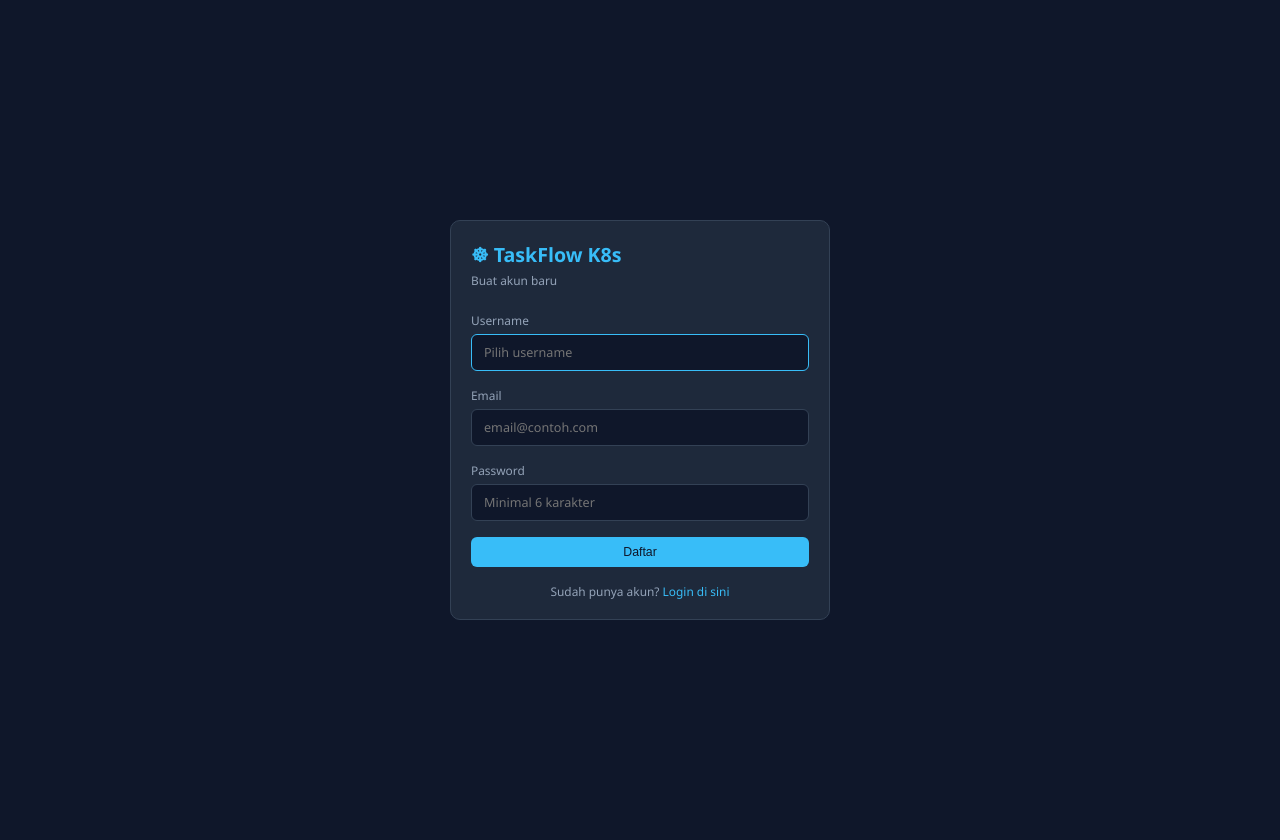
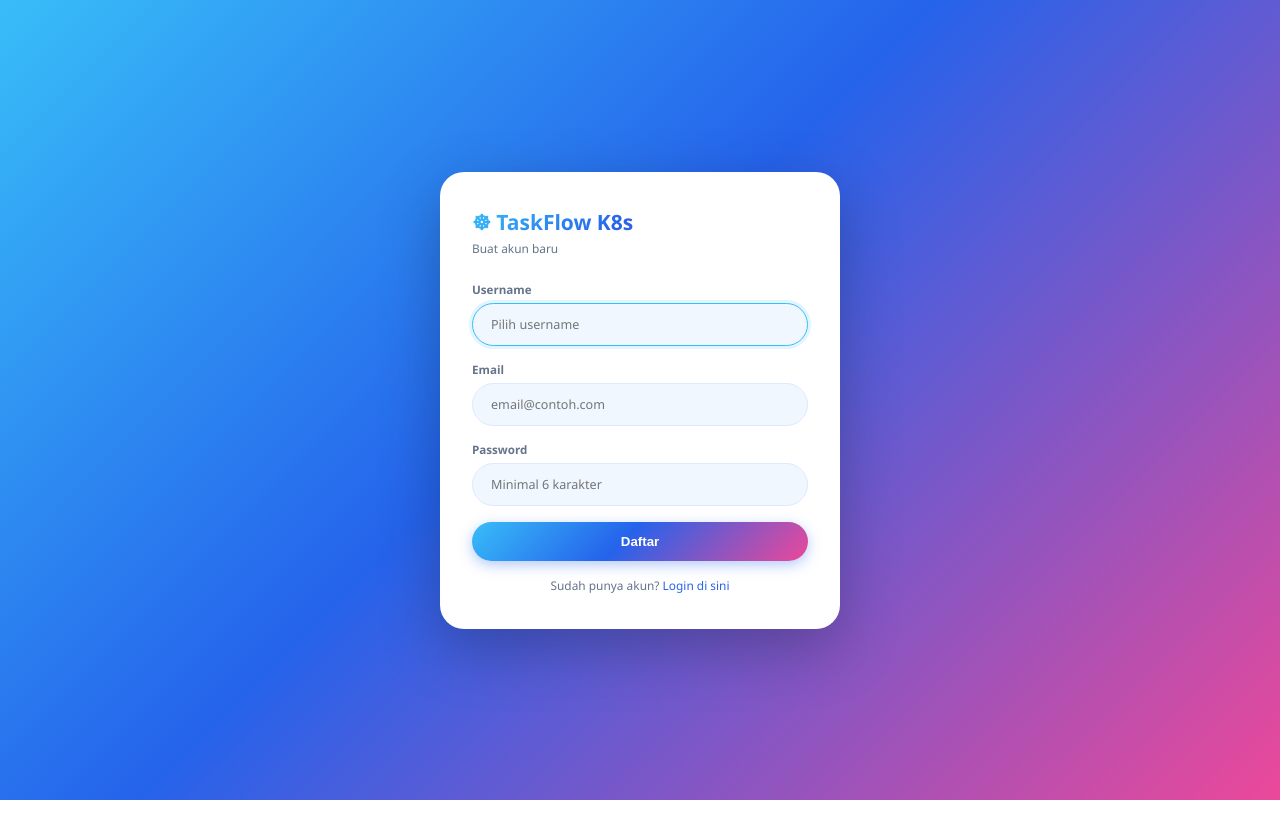
Before and after one commit to atikarr/taskflow-k8s, a Python web app: template app/templates/register.html in a window 1280 px wide. After the commit the page ends 800 px from the top, so only its background shows below. Run offline with Jinja, Linux system fonts and the light colour scheme; the template is opened without the code that fills it, so the values that code supplies are empty.

Commit message:
Redesign UI: bright blue theme with white surfaces and pink gradient accents

```diff
--- a/app/static/style.css
+++ b/app/static/style.css
@@ -1,172 +1,301 @@
-:root, [data-theme="dark"] {
-  --bg: #0f172a;
-  --surface: #1e293b;
-  --surface2: #0f172a;
-  --border: #334155;
+/* ===== TaskFlow K8s — Bright Blue / White / Pink Gradient Theme ===== */
+
+:root, [data-theme="light"] {
+  --bg: #eff6ff;
+  --bg-gradient: linear-gradient(135deg, #dbeafe 0%, #eff6ff 45%, #fce7f3 100%);
+  --surface: #ffffff;
+  --surface2: #f0f7ff;
+  --border: #dbeafe;
+  --text: #1e293b;
+  --muted: #64748b;
+  --blue: #2563eb;
+  --blue-bright: #38bdf8;
+  --pink: #ec4899;
+  --green: #10b981;
+  --yellow: #f59e0b;
+  --red: #ef4444;
+  --purple: #8b5cf6;
+  --col-bg: rgba(255,255,255,0.65);
+  --shadow: rgba(37, 99, 235, 0.10);
+  --shadow-strong: rgba(37, 99, 235, 0.18);
+  --grad: linear-gradient(135deg, #38bdf8 0%, #2563eb 45%, #ec4899 100%);
+  --grad-soft: linear-gradient(135deg, rgba(56,189,248,0.12), rgba(236,72,153,0.10));
+  --nav-text: #ffffff;
+}
+
+[data-theme="dark"] {
+  --bg: #0b1224;
+  --bg-gradient: linear-gradient(135deg, #0b1740 0%, #0b1224 55%, #2a0f24 100%);
+  --surface: #131c33;
+  --surface2: #0e1730;
+  --border: #223055;
   --text: #e2e8f0;
-  --muted: #94a3b8;
+  --muted: #8fa3c4;
   --blue: #38bdf8;
-  --green: #4ade80;
+  --blue-bright: #38bdf8;
+  --pink: #f472b6;
+  --green: #34d399;
   --yellow: #fbbf24;
   --red: #f87171;
-  --purple: #c084fc;
-  --col-bg: #16213a;
-  --shadow: rgba(0,0,0,0.4);
-}
-
-[data-theme="light"] {
-  --bg: #f1f5f9;
-  --surface: #ffffff;
-  --surface2: #f8fafc;
-  --border: #cbd5e1;
-  --text: #0f172a;
-  --muted: #64748b;
-  --blue: #0284c7;
-  --green: #16a34a;
-  --yellow: #ca8a04;
-  --red: #dc2626;
-  --purple: #9333ea;
-  --col-bg: #e2e8f0;
-  --shadow: rgba(0,0,0,0.08);
+  --purple: #a78bfa;
+  --col-bg: rgba(19,28,51,0.65);
+  --shadow: rgba(0,0,0,0.35);
+  --shadow-strong: rgba(0,0,0,0.5);
+  --grad: linear-gradient(135deg, #38bdf8 0%, #2563eb 45%, #ec4899 100%);
+  --grad-soft: linear-gradient(135deg, rgba(56,189,248,0.10), rgba(236,72,153,0.08));
+  --nav-text: #ffffff;
 }
 
 * { box-sizing: border-box; margin: 0; padding: 0; }
-body { background: var(--bg); color: var(--text); font-family: 'Segoe UI', sans-serif; font-size: 14px; min-height: 100vh; transition: background 0.2s, color 0.2s; }
+body {
+  background: var(--bg);
+  background-image: var(--bg-gradient);
+  background-attachment: fixed;
+  color: var(--text);
+  font-family: 'Segoe UI', system-ui, sans-serif;
+  font-size: 14px;
+  min-height: 100vh;
+  transition: color 0.2s;
+}
 
 a { color: var(--blue); text-decoration: none; }
 a:hover { text-decoration: underline; }
 
-/* NAV */
-nav { background: var(--surface); border-bottom: 1px solid var(--border); padding: 12px 24px; display: flex; align-items: center; justify-content: space-between; flex-wrap: wrap; gap: 8px; }
-.nav-brand { font-weight: bold; color: var(--blue); font-size: 1.1em; }
-.nav-links { display: flex; gap: 16px; align-items: center; flex-wrap: wrap; }
-.nav-links a { color: var(--muted); font-size: 0.9em; }
-.nav-links a:hover { color: var(--text); }
-.nav-user { color: var(--muted); font-size: 0.85em; }
+/* ===== NAV — gradient seperti header mockup ===== */
+nav {
+  background: var(--grad);
+  padding: 14px 26px;
+  display: flex; align-items: center; justify-content: space-between;
+  flex-wrap: wrap; gap: 8px;
+  box-shadow: 0 4px 18px var(--shadow-strong);
+  position: sticky; top: 0; z-index: 50;
+}
+.nav-brand { font-weight: 800; color: var(--nav-text); font-size: 1.15em; letter-spacing: 0.3px; }
+.nav-links { display: flex; gap: 6px; align-items: center; flex-wrap: wrap; }
+.nav-links a {
+  color: rgba(255,255,255,0.92); font-size: 0.88em; font-weight: 500;
+  padding: 7px 14px; border-radius: 20px; transition: background 0.15s;
+}
+.nav-links a:hover { background: rgba(255,255,255,0.18); text-decoration: none; color: #fff; }
+.nav-user {
+  color: #fff; font-size: 0.85em; background: rgba(255,255,255,0.18);
+  padding: 6px 14px; border-radius: 20px;
+}
 
-.theme-toggle { background: var(--surface2); border: 1px solid var(--border); border-radius: 20px; padding: 5px 12px; cursor: pointer; color: var(--text); font-size: 0.85em; }
-.theme-toggle:hover { border-color: var(--blue); }
+.theme-toggle {
+  background: rgba(255,255,255,0.18); border: none; border-radius: 20px;
+  padding: 6px 13px; cursor: pointer; color: #fff; font-size: 0.9em;
+}
+.theme-toggle:hover { background: rgba(255,255,255,0.3); }
 
-/* LAYOUT */
-.container { max-width: 1280px; margin: 0 auto; padding: 20px 16px; }
+/* ===== LAYOUT ===== */
+.container { max-width: 1280px; margin: 0 auto; padding: 22px 18px; }
 
-/* CARDS */
-.card { background: var(--surface); border: 1px solid var(--border); border-radius: 10px; padding: 20px; }
+/* ===== CARDS ===== */
+.card {
+  background: var(--surface); border: 1px solid var(--border);
+  border-radius: 18px; padding: 24px;
+  box-shadow: 0 6px 24px var(--shadow);
+}
 
-/* TOOLBAR (search + filters) */
+/* ===== TOOLBAR ===== */
 .toolbar { display: flex; gap: 10px; margin-bottom: 18px; flex-wrap: wrap; align-items: center; }
 .search-box { flex: 1; min-width: 200px; position: relative; }
-.search-box input { padding-left: 34px; }
-.search-box::before { content: '🔍'; position: absolute; left: 10px; top: 50%; transform: translateY(-50%); font-size: 0.85em; opacity: 0.6; }
-.toolbar select { width: auto; min-width: 140px; }
+.search-box input { padding-left: 38px; }
+.search-box::before {
+  content: '🔍'; position: absolute; left: 13px; top: 50%;
+  transform: translateY(-50%); font-size: 0.85em; opacity: 0.55; z-index: 1;
+}
+.toolbar select { width: auto; min-width: 150px; }
 
-/* STATS ROW */
-.stats-grid { display: grid; grid-template-columns: repeat(4, 1fr); gap: 12px; margin-bottom: 18px; }
-.stat-card { background: var(--surface); border: 1px solid var(--border); border-radius: 8px; padding: 14px; text-align: center; }
-.stat-num { font-size: 1.8em; font-weight: bold; }
-.stat-label { color: var(--muted); font-size: 0.78em; margin-top: 2px; }
+/* ===== STATS ===== */
+.stats-grid { display: grid; grid-template-columns: repeat(4, 1fr); gap: 14px; margin-bottom: 18px; }
+.stat-card {
+  background: var(--surface); border: none; border-radius: 16px;
+  padding: 18px 14px; text-align: center;
+  box-shadow: 0 4px 16px var(--shadow);
+  position: relative; overflow: hidden;
+}
+.stat-card::before {
+  content: ''; position: absolute; top: 0; left: 0; right: 0; height: 4px;
+  background: var(--grad);
+}
+.stat-num { font-size: 1.9em; font-weight: 800; }
+.stat-label { color: var(--muted); font-size: 0.78em; margin-top: 3px; font-weight: 500; }
 
-/* CHARTS */
-.charts-row { display: grid; grid-template-columns: 1fr 1fr 1fr; gap: 12px; margin-bottom: 20px; }
-.chart-card { background: var(--surface); border: 1px solid var(--border); border-radius: 10px; padding: 14px; }
-.chart-card h4 { font-size: 0.85em; color: var(--muted); margin-bottom: 8px; text-align: center; }
+/* ===== CHARTS ===== */
+.charts-row { display: grid; grid-template-columns: 1fr 1fr 1fr; gap: 14px; margin-bottom: 22px; }
+.chart-card {
+  background: var(--surface); border: none; border-radius: 16px;
+  padding: 16px; box-shadow: 0 4px 16px var(--shadow);
+}
+.chart-card h4 { font-size: 0.85em; color: var(--muted); margin-bottom: 10px; text-align: center; font-weight: 600; }
 .chart-wrap { position: relative; height: 180px; }
 
-/* ===== KANBAN BOARD ===== */
-.kanban { display: grid; grid-template-columns: repeat(3, 1fr); gap: 14px; align-items: start; }
-.kanban-col { background: var(--col-bg); border-radius: 10px; padding: 12px; min-height: 300px; transition: background 0.15s, outline 0.15s; }
-.kanban-col.drag-over { outline: 2px dashed var(--blue); outline-offset: -4px; }
-.kanban-col-header { display: flex; justify-content: space-between; align-items: center; margin-bottom: 12px; padding: 0 4px; }
-.kanban-col-title { font-weight: 600; font-size: 0.9em; }
-.kanban-count { background: var(--surface); border-radius: 10px; padding: 2px 10px; font-size: 0.78em; color: var(--muted); }
+/* ===== KANBAN ===== */
+.kanban { display: grid; grid-template-columns: repeat(3, 1fr); gap: 16px; align-items: start; }
+.kanban-col {
+  background: var(--col-bg); backdrop-filter: blur(8px);
+  border: 1px solid var(--border);
+  border-radius: 18px; padding: 14px; min-height: 300px;
+  transition: outline 0.15s;
+}
+.kanban-col.drag-over { outline: 2px dashed var(--blue-bright); outline-offset: -4px; }
+.kanban-col-header { display: flex; justify-content: space-between; align-items: center; margin-bottom: 14px; padding: 0 4px; }
+.kanban-col-title { font-weight: 700; font-size: 0.92em; }
+.kanban-count {
+  background: var(--grad); color: #fff;
+  border-radius: 12px; padding: 3px 12px; font-size: 0.78em; font-weight: 600;
+}
 
 .kanban-col[data-status="todo"] .kanban-col-title { color: var(--blue); }
 .kanban-col[data-status="in_progress"] .kanban-col-title { color: var(--yellow); }
 .kanban-col[data-status="done"] .kanban-col-title { color: var(--green); }
 
-.kanban-cards { display: flex; flex-direction: column; gap: 10px; min-height: 200px; }
+.kanban-cards { display: flex; flex-direction: column; gap: 12px; min-height: 200px; }
 
-.kanban-card { background: var(--surface); border: 1px solid var(--border); border-radius: 8px; padding: 12px; cursor: grab; box-shadow: 0 1px 3px var(--shadow); transition: transform 0.1s, box-shadow 0.1s; }
-.kanban-card:hover { transform: translateY(-2px); box-shadow: 0 4px 10px var(--shadow); }
+.kanban-card {
+  background: var(--surface); border: none;
+  border-radius: 14px; padding: 15px; cursor: grab;
+  box-shadow: 0 3px 12px var(--shadow);
+  transition: transform 0.12s, box-shadow 0.12s;
+}
+.kanban-card:hover { transform: translateY(-3px); box-shadow: 0 8px 20px var(--shadow-strong); }
 .kanban-card.dragging { opacity: 0.5; cursor: grabbing; }
-.kanban-card.overdue { border-left: 3px solid var(--red); }
+.kanban-card.overdue { border-left: 4px solid var(--red); }
 
-.kc-title { font-weight: 600; font-size: 0.92em; margin-bottom: 6px; }
-.kc-desc { color: var(--muted); font-size: 0.8em; margin-bottom: 8px; line-height: 1.4; }
+.kc-title { font-weight: 700; font-size: 0.93em; margin-bottom: 6px; }
+.kc-desc { color: var(--muted); font-size: 0.8em; margin-bottom: 8px; line-height: 1.45; }
 .kc-meta { display: flex; gap: 6px; flex-wrap: wrap; align-items: center; }
-.kc-footer { display: flex; justify-content: space-between; align-items: center; margin-top: 10px; padding-top: 8px; border-top: 1px solid var(--border); }
-.kc-actions { display: flex; gap: 8px; }
-.kc-actions a, .kc-actions button { font-size: 0.75em; background: none; border: none; cursor: pointer; padding: 0; }
+.kc-footer {
+  display: flex; justify-content: space-between; align-items: center;
+  margin-top: 12px; padding-top: 10px; border-top: 1px solid var(--border);
+}
+.kc-actions { display: flex; gap: 10px; }
+.kc-actions a, .kc-actions button { font-size: 0.78em; background: none; border: none; cursor: pointer; padding: 0; font-weight: 600; }
 .kc-actions .edit-link { color: var(--blue); }
 .kc-actions .del-btn { color: var(--red); }
-.kc-comments { color: var(--muted); font-size: 0.75em; cursor: pointer; }
-.kc-comments:hover { color: var(--blue); }
+.kc-comments { color: var(--muted); font-size: 0.78em; cursor: pointer; font-weight: 500; }
+.kc-comments:hover { color: var(--pink); }
 
-/* BADGES */
-.badge { display: inline-block; padding: 2px 8px; border-radius: 4px; font-size: 0.72em; font-weight: 600; }
-.badge-high { background: rgba(239,68,68,0.15); color: var(--red); }
-.badge-medium { background: rgba(251,191,36,0.15); color: var(--yellow); }
-.badge-low { background: rgba(148,163,184,0.15); color: var(--muted); }
-.badge-course { background: rgba(168,85,247,0.15); color: var(--purple); }
-.badge-overdue { background: rgba(239,68,68,0.2); color: var(--red); }
+/* ===== BADGES ===== */
+.badge { display: inline-block; padding: 3px 10px; border-radius: 12px; font-size: 0.72em; font-weight: 700; }
+.badge-high { background: rgba(239,68,68,0.12); color: var(--red); }
+.badge-medium { background: rgba(245,158,11,0.14); color: var(--yellow); }
+.badge-low { background: rgba(100,116,139,0.12); color: var(--muted); }
+.badge-course { background: var(--grad-soft); color: var(--purple); }
+.badge-overdue { background: rgba(239,68,68,0.16); color: var(--red); }
 .deadline-chip { font-size: 0.72em; color: var(--muted); }
-.deadline-chip.near { color: var(--yellow); font-weight: 600; }
-.deadline-chip.overdue { color: var(--red); font-weight: 600; }
+.deadline-chip.near { color: var(--yellow); font-weight: 700; }
+.deadline-chip.overdue { color: var(--red); font-weight: 700; }
 
-/* BUTTONS */
-.btn { display: inline-block; padding: 8px 16px; border-radius: 6px; border: none; cursor: pointer; font-size: 0.88em; font-weight: 500; transition: opacity 0.15s; text-decoration: none; }
-.btn:hover { opacity: 0.85; text-decoration: none; }
-.btn-primary { background: var(--blue); color: #fff; }
-[data-theme="dark"] .btn-primary { color: #0f172a; }
-.btn-danger { background: rgba(239,68,68,0.15); color: var(--red); }
-.btn-secondary { background: var(--surface); border: 1px solid var(--border); color: var(--text); }
-.btn-sm { padding: 4px 10px; font-size: 0.8em; }
+/* ===== BUTTONS ===== */
+.btn {
+  display: inline-block; padding: 10px 20px; border-radius: 24px;
+  border: none; cursor: pointer; font-size: 0.88em; font-weight: 600;
+  transition: transform 0.12s, box-shadow 0.12s, opacity 0.15s;
+  text-decoration: none;
+}
+.btn:hover { transform: translateY(-1px); text-decoration: none; opacity: 0.95; }
+.btn-primary {
+  background: var(--grad); color: #fff;
+  box-shadow: 0 4px 14px rgba(37, 99, 235, 0.35);
+}
+.btn-primary:hover { box-shadow: 0 6px 18px rgba(236, 72, 153, 0.35); }
+.btn-danger { background: rgba(239,68,68,0.12); color: var(--red); }
+.btn-secondary { background: var(--surface); border: 1.5px solid var(--border); color: var(--text); }
+.btn-sm { padding: 6px 14px; font-size: 0.8em; }
 
-/* FORMS */
+/* ===== FORMS — rounded pill seperti mockup ===== */
 .form-group { margin-bottom: 16px; }
-label { display: block; color: var(--muted); font-size: 0.85em; margin-bottom: 6px; }
-input, textarea, select { width: 100%; padding: 9px 12px; background: var(--surface2); border: 1px solid var(--border); border-radius: 6px; color: var(--text); font-size: 0.9em; outline: none; font-family: inherit; }
-input:focus, textarea:focus, select:focus { border-color: var(--blue); }
-textarea { min-height: 80px; resize: vertical; }
+label { display: block; color: var(--muted); font-size: 0.83em; margin-bottom: 6px; font-weight: 600; }
+input, textarea, select {
+  width: 100%; padding: 11px 16px;
+  background: var(--surface2); border: 1.5px solid var(--border);
+  border-radius: 12px; color: var(--text); font-size: 0.9em;
+  outline: none; font-family: inherit;
+  transition: border-color 0.15s, box-shadow 0.15s;
+}
+input:focus, textarea:focus, select:focus {
+  border-color: var(--blue-bright);
+  box-shadow: 0 0 0 3px rgba(56,189,248,0.15);
+}
+textarea { min-height: 80px; resize: vertical; border-radius: 14px; }
 
-/* AUTH */
-.auth-container { min-height: 100vh; display: flex; align-items: center; justify-content: center; padding: 20px; }
-.auth-card { width: 100%; max-width: 380px; }
-.auth-title { font-size: 1.4em; color: var(--blue); margin-bottom: 4px; }
-.auth-subtitle { color: var(--muted); font-size: 0.85em; margin-bottom: 24px; }
+/* ===== AUTH — full gradient seperti mockup login ===== */
+.auth-container {
+  min-height: 100vh; display: flex; align-items: center; justify-content: center;
+  padding: 20px;
+  background: var(--grad);
+  margin: -22px -18px;
+}
+.auth-card {
+  width: 100%; max-width: 400px;
+  border-radius: 24px; padding: 36px 32px;
+  box-shadow: 0 20px 60px rgba(0,0,0,0.25);
+  border: none;
+}
+.auth-title {
+  font-size: 1.5em; font-weight: 800; margin-bottom: 4px;
+  background: var(--grad);
+  -webkit-background-clip: text; background-clip: text;
+  -webkit-text-fill-color: transparent;
+}
+.auth-subtitle { color: var(--muted); font-size: 0.85em; margin-bottom: 26px; }
+.auth-card input { border-radius: 24px; padding: 12px 18px; }
+.auth-card .btn { width: 100%; padding: 12px; font-size: 0.95em; }
 
-/* ALERTS */
-.alert { padding: 10px 14px; border-radius: 6px; margin-bottom: 14px; font-size: 0.88em; }
-.alert-success { background: rgba(74,222,128,0.12); color: var(--green); border: 1px solid rgba(74,222,128,0.3); }
-.alert-error { background: rgba(239,68,68,0.12); color: var(--red); border: 1px solid rgba(239,68,68,0.3); }
+/* ===== ALERTS ===== */
+.alert { padding: 11px 16px; border-radius: 12px; margin-bottom: 14px; font-size: 0.88em; font-weight: 500; }
+.alert-success { background: rgba(16,185,129,0.12); color: var(--green); border: 1px solid rgba(16,185,129,0.25); }
+.alert-error { background: rgba(239,68,68,0.10); color: var(--red); border: 1px solid rgba(239,68,68,0.25); }
 
-/* HEADER */
+/* ===== HEADER ===== */
 .page-header { display: flex; justify-content: space-between; align-items: center; margin-bottom: 16px; flex-wrap: wrap; gap: 10px; }
-.page-title { font-size: 1.15em; font-weight: bold; }
+.page-title { font-size: 1.2em; font-weight: 800; }
 
-/* EMPTY */
-.empty-col { text-align: center; color: var(--muted); font-size: 0.8em; padding: 24px 8px; border: 1px dashed var(--border); border-radius: 8px; }
+/* ===== EMPTY ===== */
+.empty-col {
+  text-align: center; color: var(--muted); font-size: 0.8em;
+  padding: 26px 8px; border: 2px dashed var(--border); border-radius: 14px;
+}
 
-/* MODAL (komentar) */
-.modal-overlay { display: none; position: fixed; inset: 0; background: rgba(0,0,0,0.6); z-index: 100; align-items: center; justify-content: center; padding: 20px; }
+/* ===== MODAL ===== */
+.modal-overlay {
+  display: none; position: fixed; inset: 0;
+  background: rgba(15,23,42,0.5); backdrop-filter: blur(3px);
+  z-index: 100; align-items: center; justify-content: center; padding: 20px;
+}
 .modal-overlay.open { display: flex; }
-.modal { background: var(--surface); border: 1px solid var(--border); border-radius: 12px; width: 100%; max-width: 480px; max-height: 80vh; display: flex; flex-direction: column; }
-.modal-header { padding: 16px 20px; border-bottom: 1px solid var(--border); display: flex; justify-content: space-between; align-items: center; }
-.modal-title { font-weight: 600; }
-.modal-close { background: none; border: none; color: var(--muted); font-size: 1.3em; cursor: pointer; }
-.modal-body { padding: 16px 20px; overflow-y: auto; flex: 1; }
-.modal-footer { padding: 12px 20px; border-top: 1px solid var(--border); display: flex; gap: 8px; }
-.modal-footer input { flex: 1; }
+.modal {
+  background: var(--surface); border: none; border-radius: 20px;
+  width: 100%; max-width: 480px; max-height: 80vh;
+  display: flex; flex-direction: column;
+  box-shadow: 0 24px 70px rgba(0,0,0,0.3);
+  overflow: hidden;
+}
+.modal-header {
+  padding: 16px 22px; background: var(--grad);
+  display: flex; justify-content: space-between; align-items: center;
+}
+.modal-title { font-weight: 700; color: #fff; }
+.modal-close { background: rgba(255,255,255,0.2); border: none; color: #fff; font-size: 1.1em; cursor: pointer; border-radius: 50%; width: 30px; height: 30px; }
+.modal-body { padding: 18px 22px; overflow-y: auto; flex: 1; }
+.modal-footer { padding: 14px 22px; border-top: 1px solid var(--border); display: flex; gap: 10px; }
+.modal-footer input { flex: 1; border-radius: 22px; }
 
-.comment-item { margin-bottom: 12px; padding: 10px 12px; background: var(--surface2); border-radius: 8px; }
-.comment-author { font-weight: 600; font-size: 0.82em; color: var(--blue); }
+.comment-item { margin-bottom: 12px; padding: 12px 14px; background: var(--surface2); border-radius: 14px; }
+.comment-author { font-weight: 700; font-size: 0.82em; color: var(--blue); }
 .comment-time { font-size: 0.72em; color: var(--muted); margin-left: 6px; }
-.comment-content { font-size: 0.85em; margin-top: 4px; line-height: 1.4; }
+.comment-content { font-size: 0.85em; margin-top: 4px; line-height: 1.45; }
 
-/* SYNC INDICATOR */
-.sync-dot { display: inline-block; width: 8px; height: 8px; border-radius: 50%; background: var(--green); margin-right: 5px; animation: pulse 2s infinite; }
+/* ===== SYNC ===== */
+.sync-dot {
+  display: inline-block; width: 8px; height: 8px; border-radius: 50%;
+  background: var(--green); margin-right: 5px; animation: pulse 2s infinite;
+}
 @keyframes pulse { 0%,100% { opacity: 1; } 50% { opacity: 0.4; } }
-.sync-text { font-size: 0.75em; color: var(--muted); }
+.sync-text { font-size: 0.75em; color: var(--muted); font-weight: 500; }
 
 @media (max-width: 900px) {
   .kanban { grid-template-columns: 1fr; }
--- a/app/templates/base.html
+++ b/app/templates/base.html
@@ -1,5 +1,5 @@
 <!DOCTYPE html>
-<html lang="id" data-theme="dark">
+<html lang="id" data-theme="light">
 <head>
 <meta charset="UTF-8">
 <meta name="viewport" content="width=device-width, initial-scale=1.0">
@@ -8,7 +8,7 @@
 <script>
 // Terapkan tema tersimpan SEBELUM render supaya tidak flicker
 (function() {
-  const saved = localStorage.getItem('theme') || 'dark';
+  const saved = localStorage.getItem('theme') || 'light';
   document.documentElement.setAttribute('data-theme', saved);
 })();
 </script>
```
